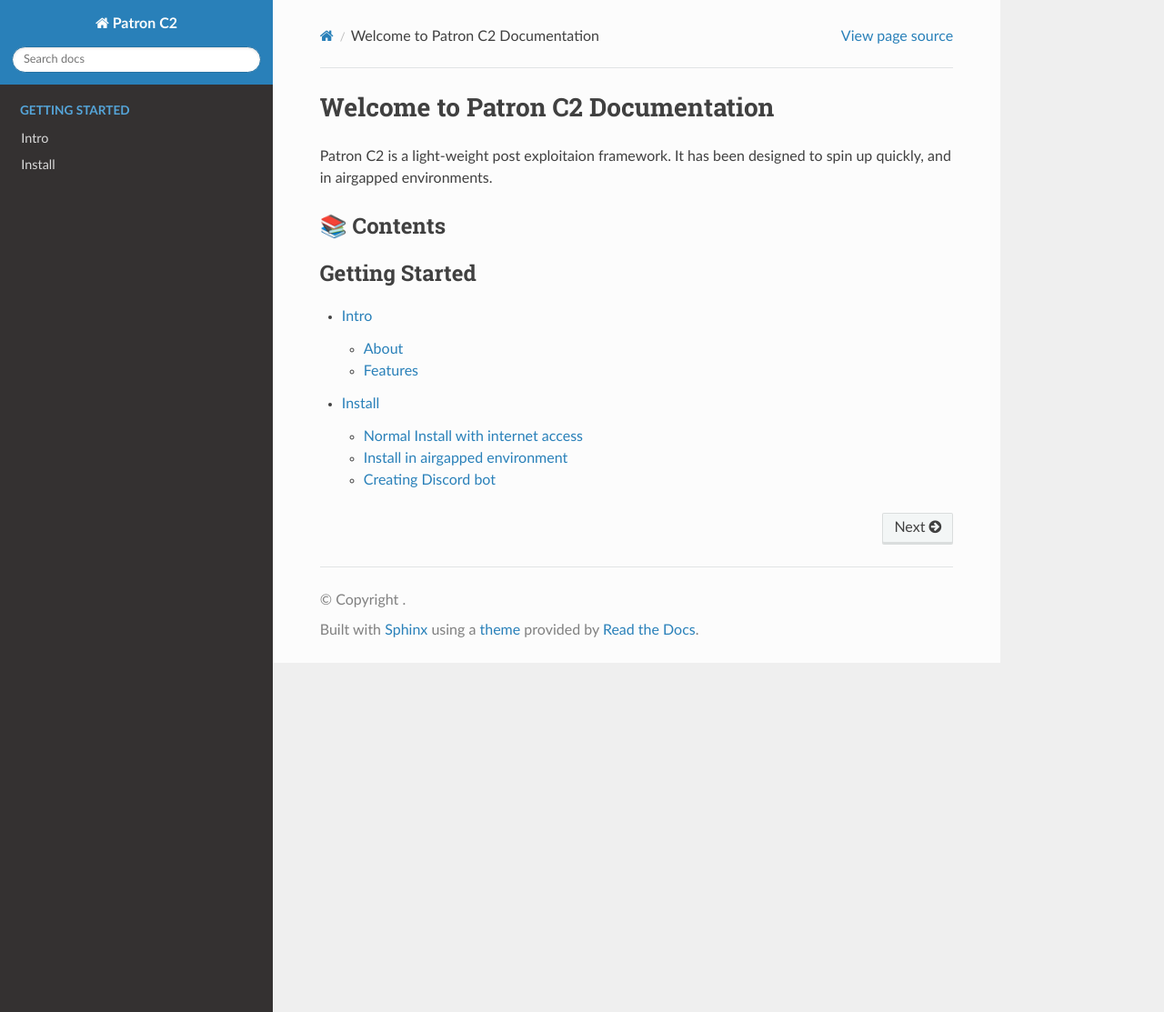
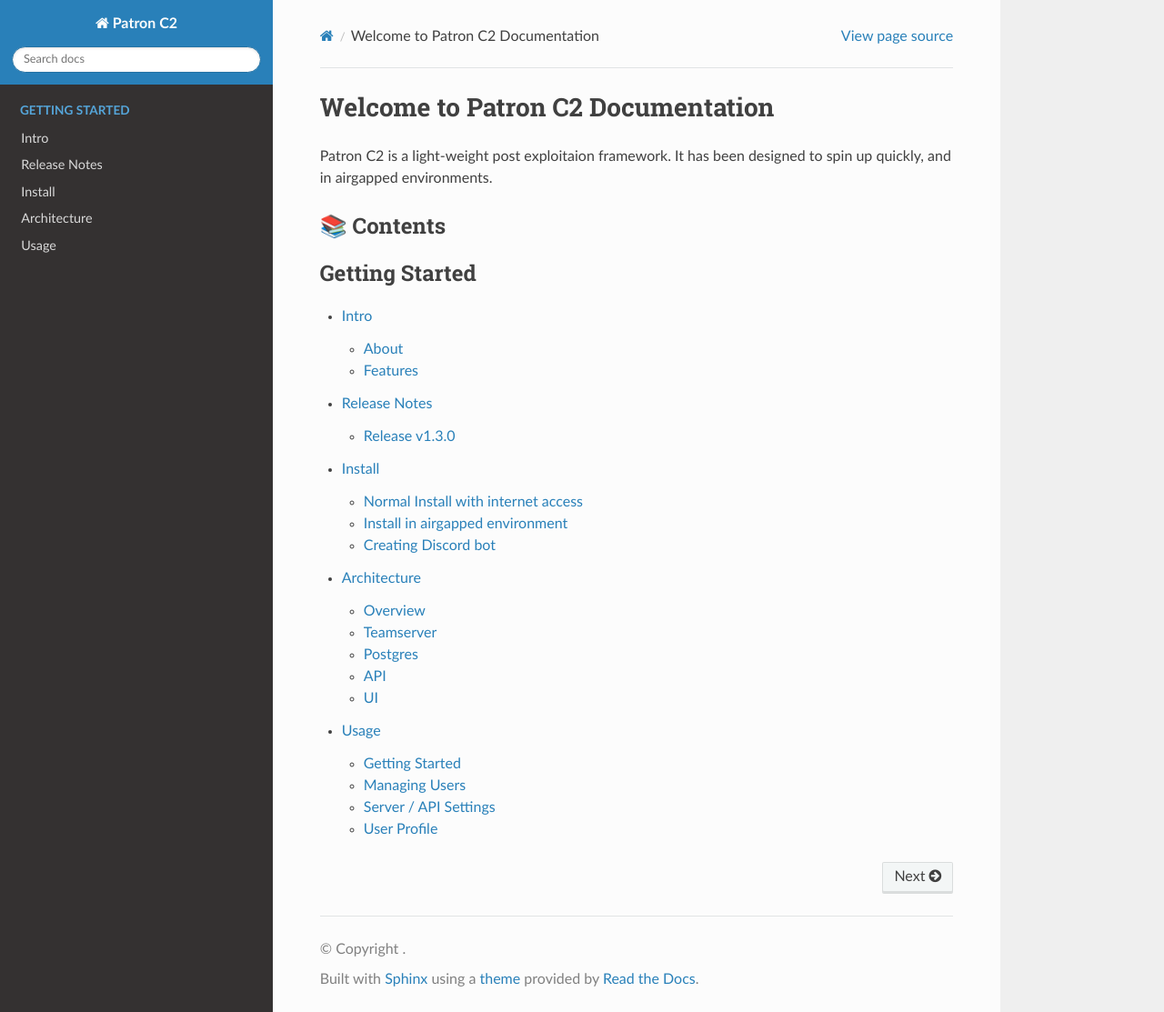
Before and after one commit to PatronC2/Documentation, a Sphinx documentation site: the page built from docs/index.md, in a window 1280 px wide and 1113 px high. Shown: the whole window at 91% size. Built offline with Sphinx 7.4.7 and the Read the Docs theme 3.1.0, drawn with Linux system fonts in a browser that asks for light colours; some of the changed lines change nothing that is shown.

Commit message:
update documentation

```diff
--- /dev/null
+++ b/docs/architecture/architecture.md
@@ -0,0 +1,50 @@
+# Architecture
+
+## Overview
+![alt text](patron_architecture.png)
+
+All Patron C2 services, other than the agents, are run in individual docker containers. It is recommended to install Patron C2 on Ubuntu 22 or 24. We strongly recommend not running Patron on kali.
+
+## Teamserver
+### Overview
+The Patron Teamserver is the main app, processing and tasking agents. By default, this app listens on port 9000 for incoming agents.
+### Features
+* Task agents to update their callback configuration
+* Task agents to run commands on the target
+* Task agents to send or receive files.
+* Collects keylogs.
+### Limitations
+* Currently, the teamserver does not support IPv6 via the default installer.
+
+## Postgres
+### Overview
+As you could probably guess, this is just a standard postgres container. By default, this app will listen globally on port 5432. The apps that connect to this are the API and Teamserver. The API maintains multiple connections to the database for faster authentication when processing requests.
+
+## API
+### Overview
+The Patron API uses the golang gin framework, with JWT authentication. The authentication is built into this app.
+### Features
+* Many API endpoints to interact with agents.
+* Manages roles of Patron users.
+* Manage redirector builds / installs.
+* Build new agents to run on target machines.
+### Limitations
+* Currently does not support IPv6 via the default installer.
+
+## UI
+### Overview
+The Patron UI is built using React.js.
+### Features
+* Search for agents by hostname and IP.
+* Send commands to agents.
+* Transfer files to and from agents.
+* Build and view agent executables.
+* Build redirector installers.
+* Manage your own operator profile.
+* Manage admin panel:
+    * Manage new users.
+    * Manage user roles.
+    * Manage API and Teamserver settings.
+### Limitations
+* Currently does not support IPv6 via the default installer.
+* There are various bugs in the styling. The development team is aware. The v3 UI is slated for development in the near future to improve this, as well as reducing the UI startup time.
--- a/docs/index.md
+++ b/docs/index.md
@@ -10,4 +10,7 @@
 :caption: Getting Started
 
 intro.md
+release_notes.md
 installation.md
+architecture/architecture.md
+usage/usage.md
--- /dev/null
+++ b/docs/release_notes.md
@@ -0,0 +1,4 @@
+# Release Notes
+
+## Release v1.3.0
+This is the first stable release of Patron
--- /dev/null
+++ b/docs/usage/usage.md
@@ -0,0 +1,31 @@
+# Usage
+
+## Getting Started
+* Visit your server at `https://<your-ip>:8443`
+* You will likely get flash-banged with the default light-theme.
+![alt text](images/login.png)
+* In the top right, you can toggle to dark mode:
+![alt text](images/switch_to_dark_mode.png)
+
+## Managing Users
+* Getting your team onboarded to your C2 server should be the first thing you do, shared passwords are bad!
+* In the Admin panel, go to "Create New User" tab and submit the form. Set the username, role, and initial password.
+![alt text](images/admin_add_user.png)
+* From the "Existing Users" tab, we can edit or delete users. Modifying the initial user is forbidden from this panel.
+![alt text](images/admin_existing_users.png)
+* By selecting the "Edit" option for a user, we can modify the password and the role.
+![alt text](images/admin_edit_user.png)
+
+## Server / API Settings
+* Currently, the Server and API only support modifying the logging configuration without restarting the container.
+* From the "Server Settings" or "API Settings" tabs, configure the log level and max log file size:
+![alt text](images/admin_logs.png)
+
+## User Profile
+* The Profile panel allows users to change their password and API keys.
+* After a user is created, it is highly recommended for the user to change their password.
+![alt text](images/user_password_change.png)
+* API keys are created for authentication for the discord bot.
+* Enter your password, and the desired max age of the API token:
+![alt text](images/user_api_key.png)
+* Direct Message your discord bot with `/patron configure <your-api-token>`
```
Also changed, not shown: docs/architecture/patron_architecture.png (added), docs/usage/images/admin_add_user.png (added), docs/usage/images/admin_edit_user.png (added), docs/usage/images/admin_existing_users.png (added), docs/usage/images/admin_logs.png (added), docs/usage/images/login.png (added), docs/usage/images/switch_to_dark_mode.png (added), docs/usage/images/user_api_key.png (added), docs/usage/images/user_password_change.png (added).
